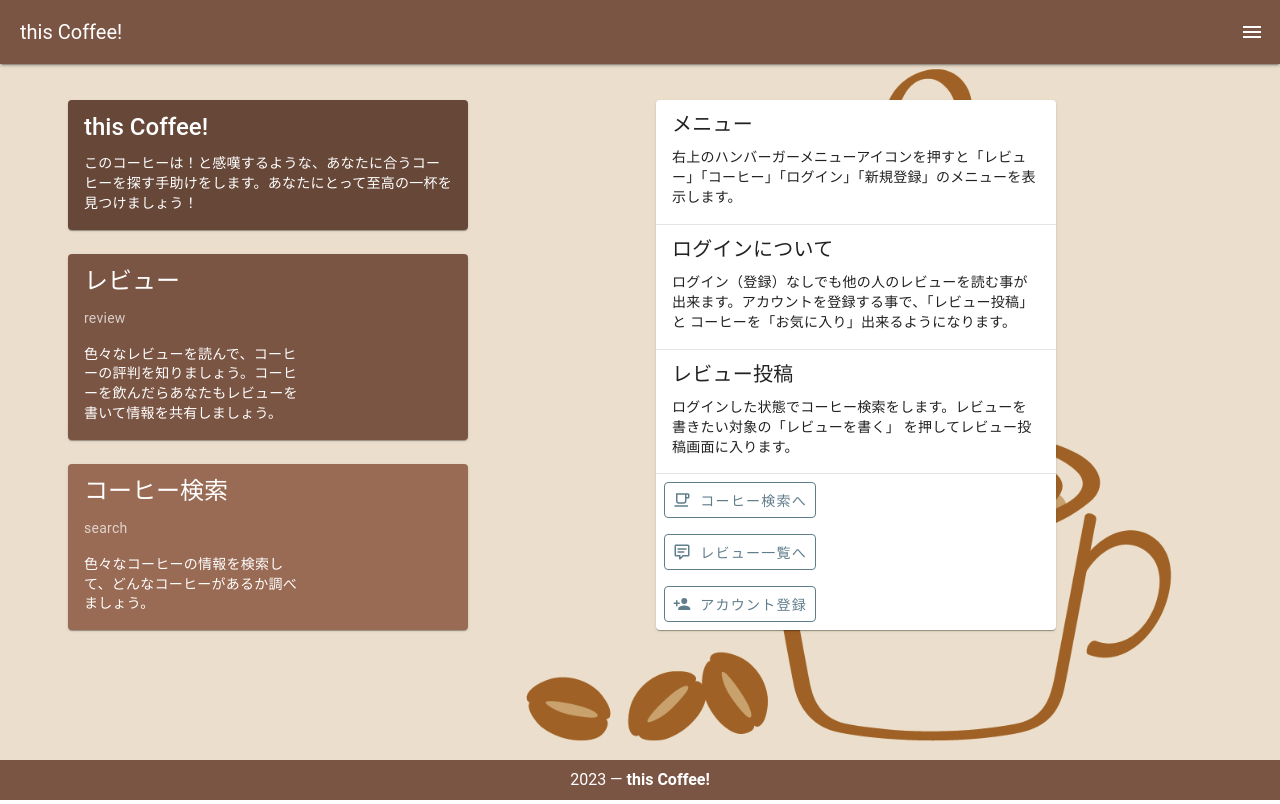
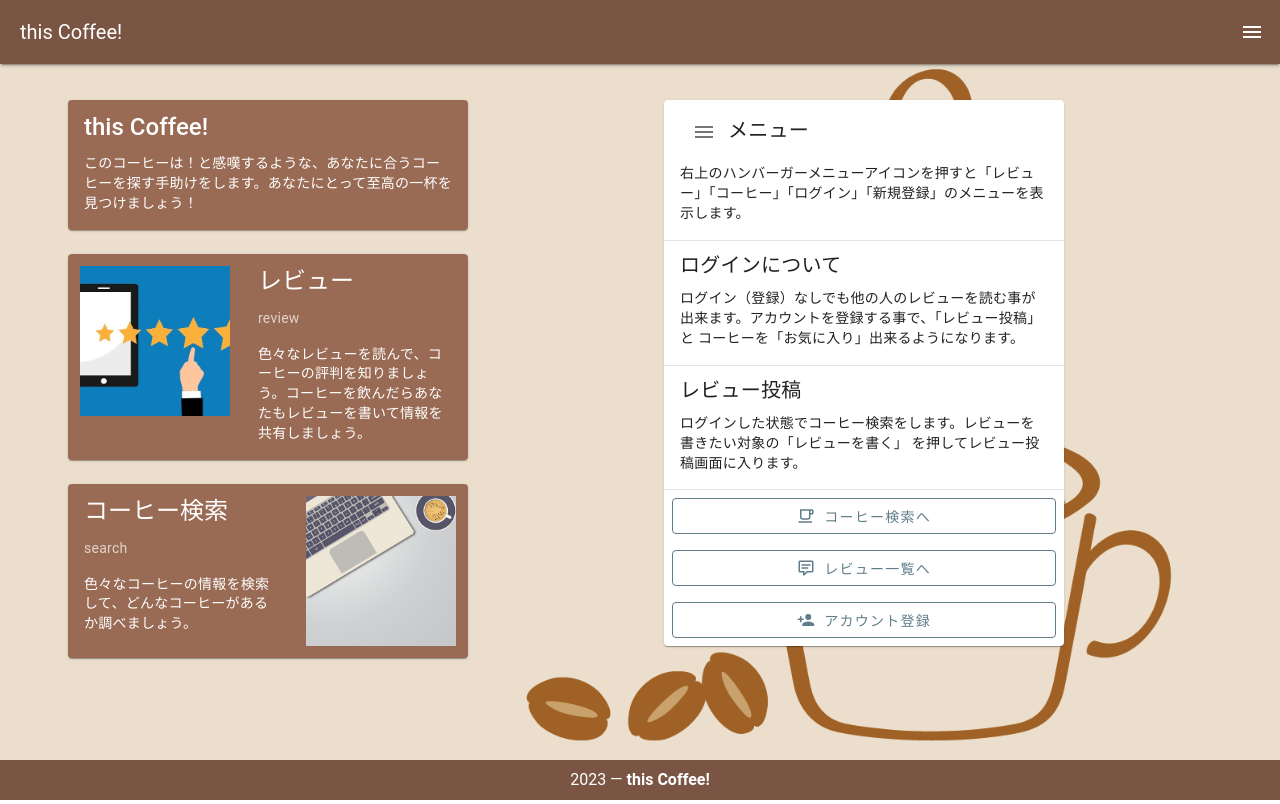
Before and after one commit to tomoaki198211/this_coffee_front, a Vue app: page / in a window 1280 px wide. Built offline with nearby package versions, Linux system fonts and the light colour scheme.

Commit message:
Homeviewの修正

```diff
--- a/src/views/HomeView.vue
+++ b/src/views/HomeView.vue
@@ -3,15 +3,17 @@ import { useRouter } from "vue-router";
 import { mdiCoffeeOutline } from "@mdi/js";
 import { mdiCommentTextOutline } from "@mdi/js";
 import { mdiAccountPlus } from "@mdi/js";
+import review_img from "@/assets/image/review.jpg";
+import pc_img from "@/assets/image/pc_coffee.jpg";
 
 const router = useRouter();
 </script>
 <template>
   <v-container>
-    <v-row dense>
+    <v-row>
       <v-col cols="12" sm="6">
         <v-col cols="12">
-          <v-card color="#664738 " theme="dark" max-width="400">
+          <v-card color="#996a54" theme="dark" max-width="400">
             <v-card-title class="text-h5">this Coffee! </v-card-title>
             <v-card-text
               >このコーヒーは！と感嘆するような、あなたに合うコーヒーを探す手助けをします。あなたにとって至高の一杯を見つけましょう！</v-card-text
@@ -19,8 +21,13 @@ const router = useRouter();
           </v-card>
         </v-col>
         <v-col cols="12">
-          <v-card color="#7b5544" theme="dark" max-width="400">
+          <v-card color="#996a54" theme="dark" max-width="400">
             <div class="d-flex flex-no-wrap justify-space-between">
+              <div>
+                <v-avatar class="ma-3" size="150" rounded="0">
+                  <v-img :src="review_img"></v-img>
+                </v-avatar>
+              </div>
               <div>
                 <v-card-title class="text-h5">レビュー</v-card-title>
                 <v-card-subtitle>review</v-card-subtitle>
@@ -28,9 +35,6 @@ const router = useRouter();
                   色々なレビューを読んで、コーヒーの評判を知りましょう。コーヒーを飲んだらあなたもレビューを書いて情報を共有しましょう。
                 </v-card-text>
               </div>
-              <v-avatar class="ma-3" size="125" rounded="0">
-                <v-img src=""></v-img>
-              </v-avatar>
             </div>
           </v-card>
         </v-col>
@@ -44,8 +48,8 @@ const router = useRouter();
                   色々なコーヒーの情報を検索して、どんなコーヒーがあるか調べましょう。
                 </v-card-text>
               </div>
-              <v-avatar class="ma-3" size="125" rounded="0">
-                <v-img src=""></v-img>
+              <v-avatar class="ma-3" size="150" rounded="0">
+                <v-img :src="pc_img"></v-img>
               </v-avatar>
             </div>
           </v-card>
@@ -54,7 +58,10 @@ const router = useRouter();
       <v-col cols="12" sm="6">
         <v-col cols="12">
           <v-card max-width="400">
-            <v-card-title class="text-h6">メニュー</v-card-title>
+            <v-card-title class="text-h6"
+              ><v-app-bar-nav-icon variant="plain"></v-app-bar-nav-icon
+              >メニュー</v-card-title
+            >
             <v-card-text
               >右上のハンバーガーメニューアイコンを押すと「レビュー」「コーヒー」「ログイン」「新規登録」のメニューを表示します。</v-card-text
             >
@@ -72,6 +79,7 @@ const router = useRouter();
             <v-divider></v-divider>
             <v-card-actions>
               <v-btn
+                block
                 variant="outlined"
                 color="blue-grey"
                 :prepend-icon="mdiCoffeeOutline"
@@ -81,6 +89,7 @@ const router = useRouter();
             </v-card-actions>
             <v-card-actions>
               <v-btn
+                block
                 variant="outlined"
                 color="blue-grey"
                 :prepend-icon="mdiCommentTextOutline"
@@ -90,6 +99,7 @@ const router = useRouter();
             </v-card-actions>
             <v-card-actions>
               <v-btn
+                block
                 variant="outlined"
                 color="blue-grey"
                 :prepend-icon="mdiAccountPlus"
--- a/src/views/ListCoffee.vue
+++ b/src/views/ListCoffee.vue
@@ -309,7 +309,7 @@ const image_url = {
               theme="dark"
               class="mx-auto"
               max-width="300"
-              :elevation="isHovering ? 16 : 2"
+              :elevation="isHovering ? 24 : 2"
               :class="{ 'on-hover': isHovering }"
               :color="isHovering ? '#9c5e31' : '#7b5544'"
               v-bind="props"
--- a/src/views/ListReview.vue
+++ b/src/views/ListReview.vue
@@ -69,6 +69,10 @@ const startReview = () => {
   } else {
     setReview();
   }
+};
+
+const page_restart = () => {
+  page.value = 1;
 };
 
 //front側で検索する際にcomputedを使用
@@ -279,17 +283,20 @@ setMaster();
             class="mx-auto"
             max-width="300"
             style="border-width: 2px"
-            :elevation="isHovering ? 16 : 2"
+            :elevation="isHovering ? 24 : 2"
             :class="{ 'on-hover': isHovering }"
             :color="isHovering ? '#fff7ef' : undefined"
             v-bind="props"
           >
+            <div class="coffee_bg txt_white mp-2">
               <v-card-title>
                 {{ review.coffee.coffee_property.name }}
               </v-card-title>
               <v-card-subtitle>{{
                 review.coffee.coffee_property.store.name
               }}</v-card-subtitle>
+            </div>
+            <v-divider></v-divider>
             <v-card-text>
               {{ review.user.name }}
               {{ momentDate(review.created_at) }}
@@ -348,7 +355,7 @@ setMaster();
 .coffee_txt {
   color: #7b5544;
 }
-.head_bg {
+.coffee_bg {
   background-color: #7b5544;
 }
 .txt_white {
```
Also changed, not shown: src/assets/image/pc_coffee.jpg (added), src/assets/image/review.jpg (added). Lines whose indentation alone changed are shown as unchanged.
